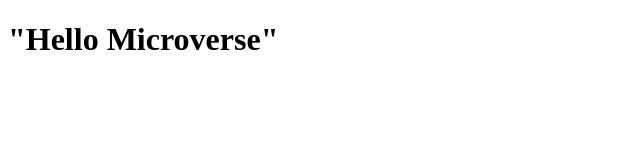
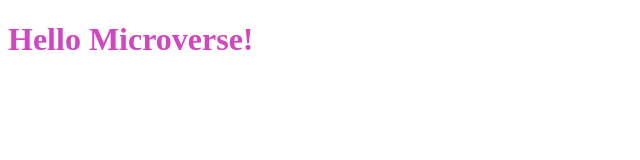
Before and after one commit to SoniaFlora/Microverse-hello, a plain HTML site: page index.html in a window 1280 px wide. Shown: the whole page, without its empty margins (0-640 px from the left). Drawn offline with Linux system fonts and the light colour scheme.

Commit message:
Update index.html file

```diff
--- a/index.html
+++ b/index.html
@@ -8,6 +8,6 @@
     <link rel="stylesheet" href="index.css">
 </head>
 <body>
-    <h1>"Hello Microverse"</h1>
+    <h1 class="header">Hello Microverse!</h1>
 </body>
 </html>
```
